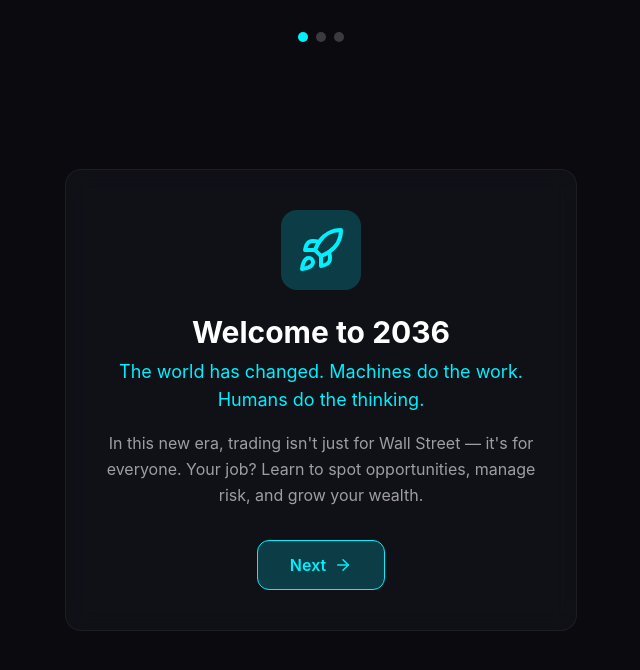
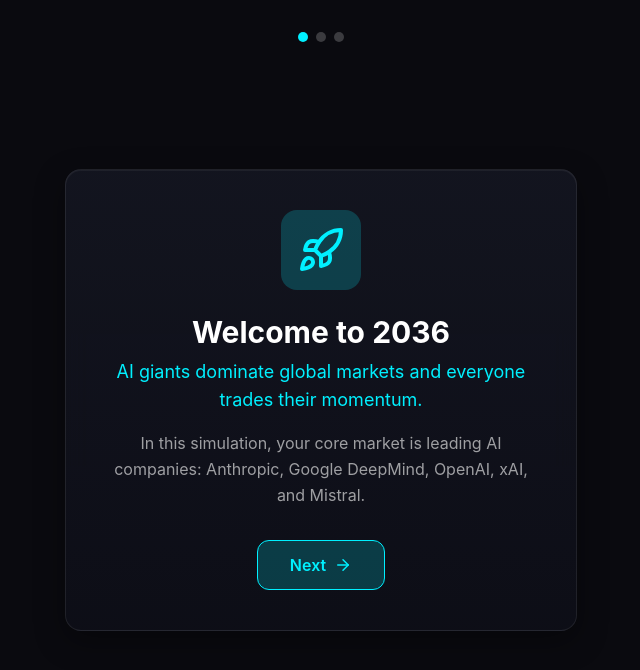
Before and after one commit to Sparkah/kclucl, a Next.js app: page / in a window 1280 px wide. Shown: the top 670 px of the page, without its empty margins (319-959 px from the left). Built offline with nearby package versions, Linux system fonts and the light colour scheme.

Commit message:
Stabilize server run mode and refine AI market UI

```diff
--- a/package.json
+++ b/package.json
@@ -3,7 +3,8 @@
   "version": "0.1.0",
   "private": true,
   "scripts": {
-    "dev": "next dev",
+    "dev": "next build && next start -p 3000",
+    "dev:hot": "next dev --turbopack",
     "build": "next build",
     "start": "next start",
     "lint": "next lint"
--- a/src/app/globals.css
+++ b/src/app/globals.css
@@ -17,8 +17,32 @@
 }
 
 body {
-  background: var(--color-dark-900);
+  background:
+    radial-gradient(1200px 500px at 10% -20%, rgba(0, 240, 255, 0.14), transparent 55%),
+    radial-gradient(900px 500px at 90% -30%, rgba(180, 74, 255, 0.14), transparent 58%),
+    linear-gradient(180deg, #080a12 0%, #0a0a0f 50%, #090912 100%);
   color: white;
+  min-height: 100vh;
+}
+
+body::before {
+  content: "";
+  position: fixed;
+  inset: 0;
+  pointer-events: none;
+  opacity: 0.25;
+  background-image:
+    linear-gradient(rgba(255, 255, 255, 0.04) 1px, transparent 1px),
+    linear-gradient(90deg, rgba(255, 255, 255, 0.04) 1px, transparent 1px);
+  background-size: 28px 28px;
+  mask-image: radial-gradient(circle at center, black 45%, transparent 95%);
+  z-index: -1;
+}
+
+*,
+*::before,
+*::after {
+  box-sizing: border-box;
 }
 
 /* Scrollbar */
@@ -32,9 +56,12 @@
 
 /* Card glass */
 .glass-card {
-  background: rgba(18, 18, 26, 0.8);
+  background: linear-gradient(180deg, rgba(20, 22, 34, 0.88), rgba(14, 15, 24, 0.85));
   backdrop-filter: blur(12px);
-  border: 1px solid rgba(255, 255, 255, 0.06);
+  border: 1px solid rgba(255, 255, 255, 0.08);
+  box-shadow:
+    inset 0 1px 0 rgba(255, 255, 255, 0.05),
+    0 10px 30px rgba(0, 0, 0, 0.35);
 }
 
 /* Pulse animation for live prices */
--- a/src/app/page.tsx
+++ b/src/app/page.tsx
@@ -9,12 +9,10 @@
 import { PlayerStats } from "@/components/player-stats";
 import { PriceChart } from "@/components/price-chart";
 import { DashboardTutorial } from "@/components/dashboard-tutorial";
-import { Zap } from "lucide-react";
 
 export default function Home() {
   const { onboardingComplete, tutorialComplete, tickPrices } = useGameStore();
 
-  // Tick prices every 2 seconds
   useEffect(() => {
     const interval = setInterval(tickPrices, 2000);
     return () => clearInterval(interval);
@@ -25,26 +23,10 @@
   }
 
   return (
-    <div className="min-h-screen bg-dark-900 p-4 lg:p-6">
-      {/* Header */}
-      <header className="flex items-center justify-between mb-6">
-        <div className="flex items-center gap-2">
-          <Zap className="text-neon-blue" size={24} />
-          <h1 className="text-xl font-bold">
-            Trade<span className="text-neon-blue">Quest</span>{" "}
-            <span className="text-white/30 text-sm font-normal">2036</span>
-          </h1>
-        </div>
-        <div className="text-xs text-white/30 flex items-center gap-2">
-          <span className="inline-block w-2 h-2 bg-neon-green rounded-full animate-pulse" />
-          Markets Live
-        </div>
-      </header>
-
-      {/* Main grid */}
-      <div className="grid grid-cols-1 lg:grid-cols-12 gap-4">
-        {/* Left sidebar — Markets */}
-        <div className="lg:col-span-3 space-y-4">
+    <div className="min-h-screen p-4 lg:p-6">
+      <div className="mx-auto max-w-[1400px]">
+        <div className="grid grid-cols-1 gap-4 lg:grid-cols-12">
+          <div className="space-y-4 lg:col-span-3">
             <div data-tutorial="player-stats">
               <PlayerStats />
             </div>
@@ -53,8 +35,7 @@
             </div>
           </div>
 
-        {/* Center — Chart & Trading */}
-        <div className="lg:col-span-5 space-y-4">
+          <div className="space-y-4 lg:col-span-5">
             <div data-tutorial="price-chart">
               <PriceChart />
             </div>
@@ -63,16 +44,15 @@
             </div>
           </div>
 
-        {/* Right sidebar — Portfolio & Achievements */}
-        <div className="lg:col-span-4 space-y-4">
+          <div className="space-y-4 lg:col-span-4">
             <div data-tutorial="portfolio">
               <Portfolio />
             </div>
           </div>
         </div>
 
-      {/* Tutorial overlay */}
         {!tutorialComplete && <DashboardTutorial />}
+      </div>
     </div>
   );
 }
--- a/src/components/market-table.tsx
+++ b/src/components/market-table.tsx
@@ -40,21 +40,23 @@
   return (
     <button
       onClick={() => selectAsset(asset.id)}
-      className={`w-full flex items-center gap-4 px-4 py-3 rounded-xl transition-all hover:bg-white/5 ${
-        isSelected ? "bg-white/10 ring-1 ring-neon-blue/50" : ""
+      className={`w-full min-w-0 overflow-hidden flex items-center gap-2 px-3 py-3 rounded-xl border transition-all ${
+        isSelected
+          ? "bg-white/10 border-neon-blue/50 shadow-[0_0_20px_rgba(0,240,255,0.15)]"
+          : "bg-dark-800/45 border-white/5 hover:bg-white/5 hover:border-white/15"
       }`}
     >
-      <span className="text-2xl">{asset.emoji}</span>
-      <div className="flex-1 text-left">
+      <span className="text-xl">{asset.emoji}</span>
+      <div className="flex-1 min-w-0 text-left">
         <div className="font-semibold">{asset.symbol}</div>
-        <div className="text-xs text-white/40">{asset.name}</div>
+        <div className="text-xs text-white/45">{asset.name}</div>
       </div>
-      <div className="hidden sm:block">
+      <div className="hidden md:block">
         <MiniChart data={asset.priceHistory.slice(-15)} positive={positive} />
       </div>
-      <div className="text-right">
-        <div className="font-mono font-semibold">₮{asset.price.toFixed(2)}</div>
-        <div className={`flex items-center gap-1 text-xs ${positive ? "text-profit" : "text-loss"}`}>
+      <div className="text-right shrink-0">
+        <div className="font-mono text-sm font-semibold">₮{asset.price.toFixed(2)}</div>
+        <div className={`flex items-center justify-end gap-1 text-xs ${positive ? "text-profit" : "text-loss"}`}>
           {positive ? <TrendingUp size={12} /> : <TrendingDown size={12} />}
           {positive ? "+" : ""}
           {asset.change24h.toFixed(2)}%
@@ -68,10 +70,13 @@
   const assets = useGameStore((s) => s.assets);
 
   return (
-    <div className="glass-card rounded-2xl p-4">
-      <h3 className="text-sm font-semibold text-white/50 uppercase tracking-wider mb-3 px-4">
+    <div className="glass-card rounded-2xl p-4 overflow-hidden">
+      <h3 className="text-sm font-semibold text-white/50 uppercase tracking-wider mb-1 px-4">
         Markets
       </h3>
+      <p className="text-[11px] text-white/35 px-4 mb-3">
+        2036 AI board: the five most traded frontier model companies.
+      </p>
       <div className="space-y-1">
         {assets.map((asset) => (
           <AssetRow key={asset.id} asset={asset} />
--- a/src/components/onboarding.tsx
+++ b/src/components/onboarding.tsx
@@ -9,9 +9,9 @@
   {
     icon: Rocket,
     title: "Welcome to 2036",
-    subtitle: "The world has changed. Machines do the work. Humans do the thinking.",
+    subtitle: "AI giants dominate global markets and everyone trades their momentum.",
     description:
-      "In this new era, trading isn't just for Wall Street — it's for everyone. Your job? Learn to spot opportunities, manage risk, and grow your wealth.",
+      "In this simulation, your core market is leading AI companies: Anthropic, Google DeepMind, OpenAI, xAI, and Mistral.",
     color: "neon-blue",
   },
   {
@@ -19,7 +19,7 @@
     title: "Paper Trading, Real Skills",
     subtitle: "You start with ₮10,000 in credits. No real money at risk.",
     description:
-      "Buy and sell futuristic assets — from solar energy grids to quantum security firms. Watch prices move in real-time and learn how markets work.",
+      "Trade AI leaders in real-time. Learn momentum, drawdown control, and portfolio diversification before touching live capital.",
     color: "neon-green",
   },
   {
--- a/src/store/game-store.ts
+++ b/src/store/game-store.ts
@@ -78,14 +78,11 @@
 };
 
 const INITIAL_ASSETS: Asset[] = [
-  { id: "sol-energy", name: "SolarGrid Corp", symbol: "SOLG", emoji: "☀️", price: 142.5, priceHistory: [], change24h: 2.3, sector: "Energy" },
-  { id: "neuralink-ai", name: "NeuraAI Systems", symbol: "NRAI", emoji: "🧠", price: 891.2, priceHistory: [], change24h: -1.2, sector: "AI" },
-  { id: "aqua-farm", name: "AquaFarm Global", symbol: "AQUA", emoji: "🌊", price: 67.8, priceHistory: [], change24h: 5.1, sector: "Food" },
-  { id: "orbit-log", name: "Orbit Logistics", symbol: "ORBT", emoji: "🚀", price: 234.0, priceHistory: [], change24h: 0.8, sector: "Space" },
-  { id: "med-nano", name: "MedNano Health", symbol: "MNHL", emoji: "💊", price: 456.3, priceHistory: [], change24h: -0.5, sector: "Health" },
-  { id: "robo-build", name: "RoboBuild Inc", symbol: "ROBO", emoji: "🤖", price: 178.9, priceHistory: [], change24h: 3.7, sector: "Robotics" },
-  { id: "quantum-sec", name: "QuantumShield", symbol: "QSHD", emoji: "🔐", price: 312.4, priceHistory: [], change24h: 1.9, sector: "Security" },
-  { id: "green-mat", name: "GreenMatter Labs", symbol: "GRML", emoji: "🧬", price: 89.6, priceHistory: [], change24h: -2.8, sector: "BioTech" },
+  { id: "anthropic", name: "Anthropic Intelligence", symbol: "ANTH", emoji: "🤖", price: 142.5, priceHistory: [], change24h: 2.3, sector: "Frontier AI" },
+  { id: "google-ai", name: "Google DeepMind", symbol: "GOOG", emoji: "🔍", price: 891.2, priceHistory: [], change24h: -1.2, sector: "AI Cloud" },
+  { id: "openai", name: "OpenAI Systems", symbol: "OPEN", emoji: "🧠", price: 456.3, priceHistory: [], change24h: 1.8, sector: "General AI" },
+  { id: "xai", name: "xAI Labs", symbol: "XAI", emoji: "⚡", price: 234.0, priceHistory: [], change24h: 0.8, sector: "Reasoning Models" },
+  { id: "mistral", name: "Mistral Compute", symbol: "MSTR", emoji: "🌪️", price: 89.6, priceHistory: [], change24h: -2.8, sector: "Open Models" },
 ];
 
 const ACHIEVEMENTS: Achievement[] = [
```
Lines whose indentation alone changed are shown as unchanged.
